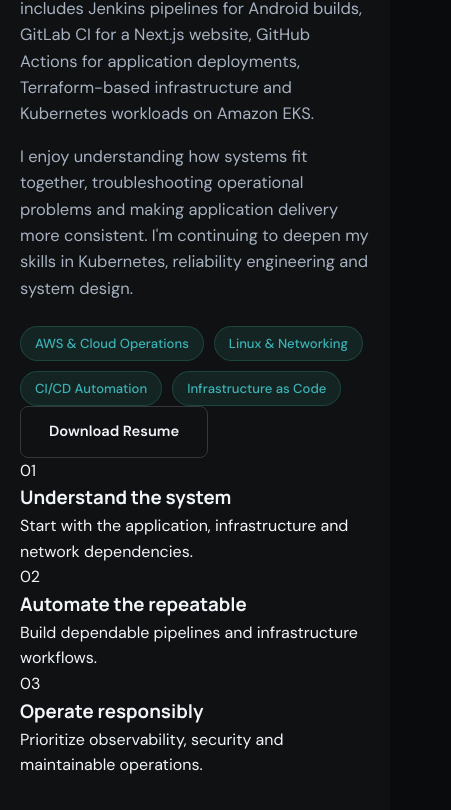
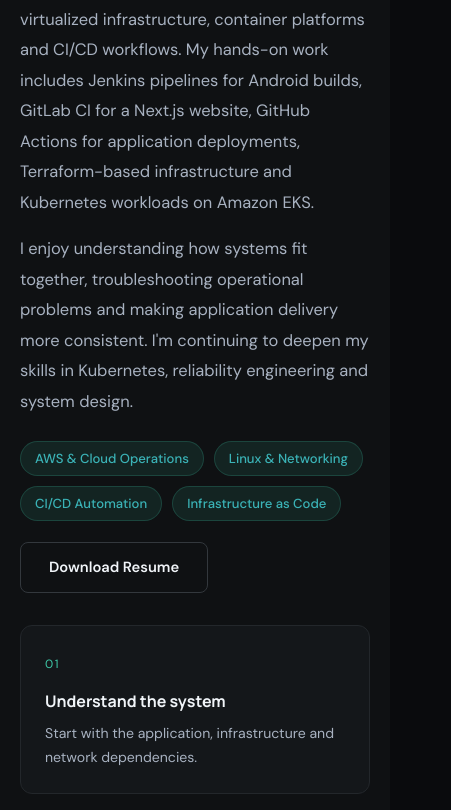
Before and after one commit to jenidevops30/portfolio, a React (Vite) app in the folder frontend/: page / in a window 390 px wide. Shown: the part 1826-2636 px from the top of the page, 451 px wide, since content can reach past the window. Built offline with nearby package versions, Linux system fonts and the light colour scheme.

Commit message:
Style About section and categorized skills

```diff
--- a/frontend/src/App.css
+++ b/frontend/src/App.css
@@ -1146,3 +1146,27 @@ h1, h2, h3, .editorial-name { font-family: 'Manrope', 'DM Sans', sans-serif; }
 @media (max-width: 820px) { .editorial-hero { padding-top:100px; } .editorial-hero-inner { grid-template-columns:1fr; gap:2.4rem; } .editorial-portrait-wrap { justify-self:start; max-width:420px; } .editorial-name { font-size:clamp(4.6rem, 18vw, 7rem); } }
 @media (max-width: 520px) { .editorial-hero { padding:92px 1.2rem 2.5rem; } .editorial-eyebrow { font-size:.62rem; letter-spacing:.12em; } .editorial-actions { flex-direction:column; align-items:stretch; } .editorial-actions button { justify-content:center; } .editorial-proof { justify-content:space-between; gap:.7rem; } .editorial-proof span { font-size:.65rem; } .portrait-index { right:-.8rem; } }
 @media (prefers-reduced-motion: reduce) { .editorial-socials a { transition:none; } }
+
+
+/* PHASE 1 — About and skill taxonomy */
+.about-intro-grid { display:grid; grid-template-columns:.85fr 1.15fr; gap:clamp(2rem,6vw,6rem); align-items:start; }
+.about-intro-grid .section-title { font-size:clamp(2rem,4vw,3.25rem); line-height:1.18; max-width:470px; }
+.about-intro-grid .about-text { line-height:1.85; }
+.about-resume { margin-top:1.3rem; }
+.about-principles { display:grid; grid-template-columns:repeat(3,1fr); gap:1rem; margin-top:4rem; }
+.about-principles article { padding:1.5rem; border:1px solid var(--border); background:var(--card); border-radius:12px; }
+.about-principles article > span { color:var(--accent); font-size:.75rem; letter-spacing:.12em; }
+.about-principles h3 { font-size:1rem; margin:.8rem 0 .45rem; }
+.about-principles p { color:var(--muted); font-size:.88rem; line-height:1.7; }
+.skill-groups { display:grid; gap:1.2rem; }
+.skill-group { padding:1.5rem; border:1px solid var(--border); background:var(--card); border-radius:14px; }
+.skill-group-heading { display:flex; justify-content:space-between; align-items:baseline; gap:1rem; margin-bottom:1rem; }
+.skill-group-heading h3 { font-size:1.05rem; }
+.skill-group-heading span { color:var(--muted-dim); font-size:.76rem; }
+.skill-pills { display:flex; flex-wrap:wrap; gap:.65rem; }
+.skill-pill { border:1px solid var(--border-strong); background:var(--surface); color:var(--muted); border-radius:7px; padding:.5rem .8rem; font-size:.83rem; }
+@media (max-width:700px) {
+  .about-intro-grid { grid-template-columns:1fr; gap:1rem; }
+  .about-principles { grid-template-columns:1fr; margin-top:2rem; }
+  .skill-group-heading { align-items:flex-start; flex-direction:column; gap:.3rem; }
+}
```
